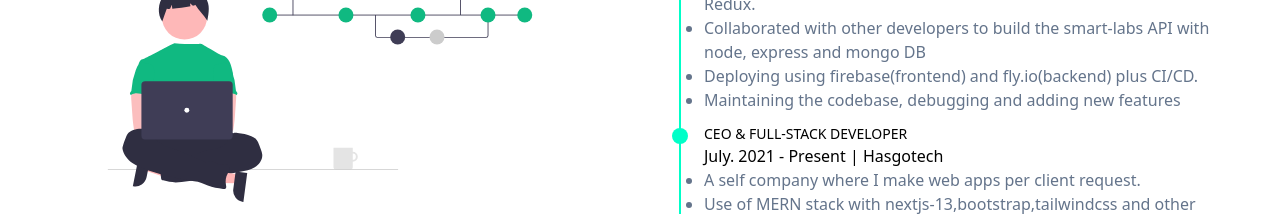
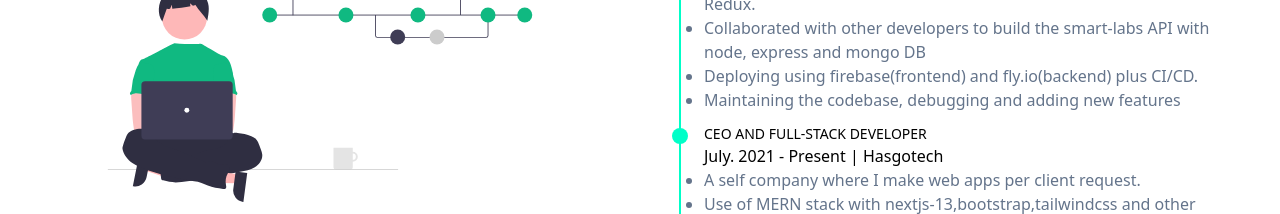
Before and after one commit to BulegaHassan/personal-porfolio, a React (Vite) app: page / in a window 1280 px wide. Shown: the part 1200-1414 px from the top of the page. Built offline with nearby package versions, Linux system fonts and the light colour scheme.

Commit message:
modify title in the experience array

```diff
--- a/src/data.jsx
+++ b/src/data.jsx
@@ -198,7 +198,7 @@ export const experience = {
       ],
     },
     {
-      title: " CEO & FULL-STACK DEVELOPER",
+      title: "CEO AND FULL-STACK DEVELOPER",
       period: "July. 2021 - Present",
       company: "Hasgotech",
       description: [
```
